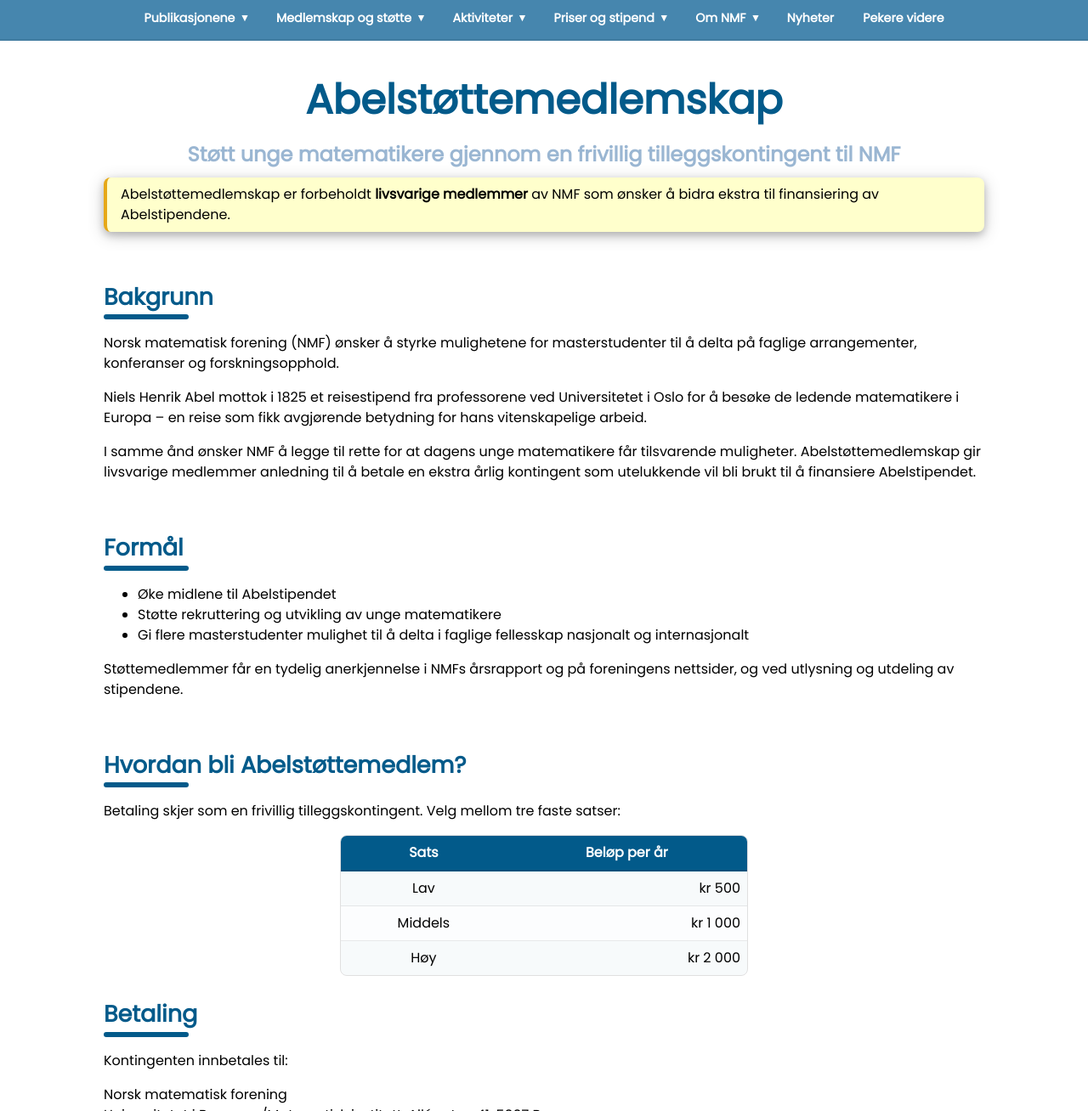
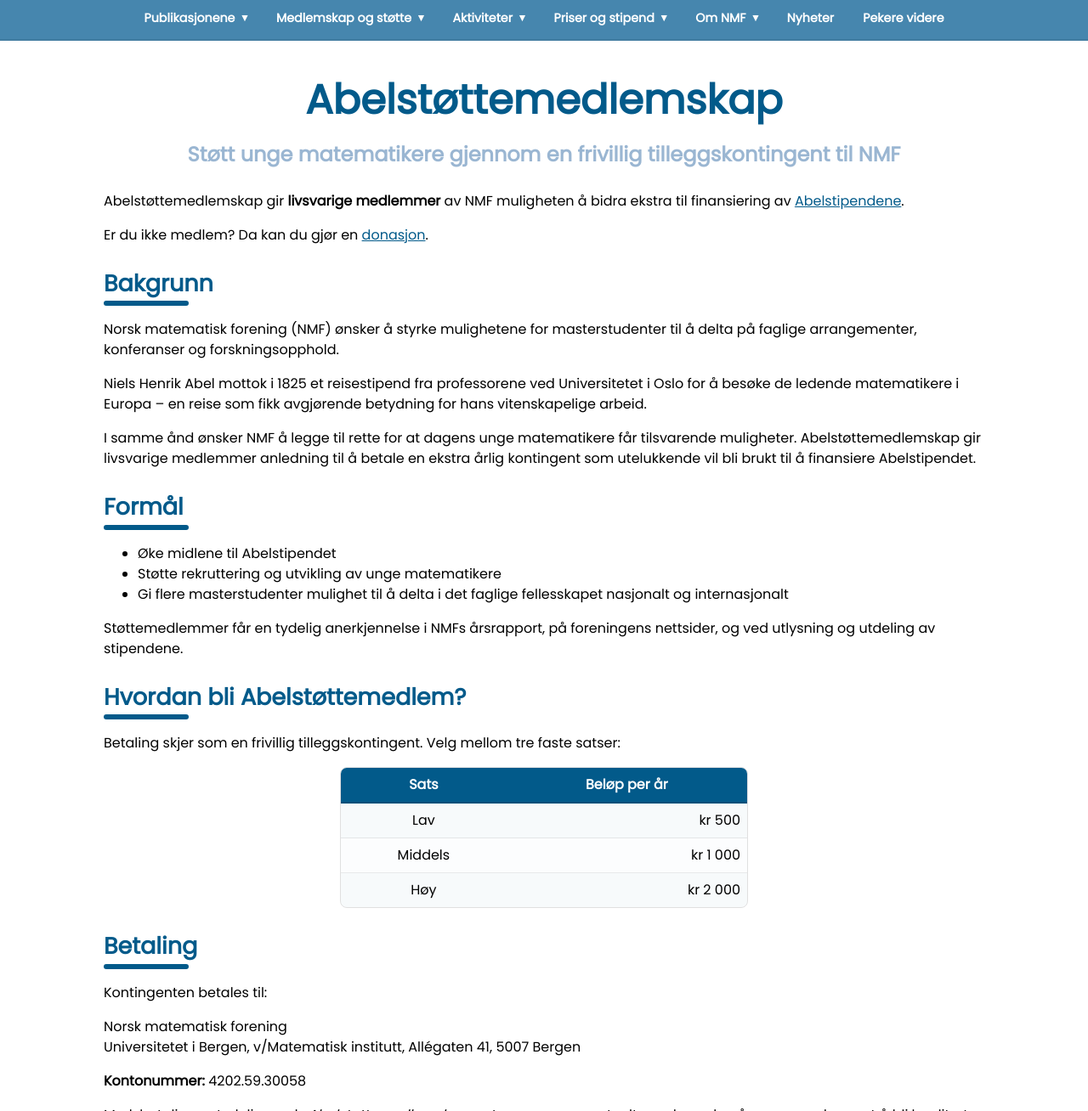
Before and after one commit to ballerin/nmf-website, a Jekyll site: the page built from _pages/abel-stottemedlemskap.html, in a window 1280 px wide and 1400 px high, cut to the strip 92-1400 px from the top of the window. Shown: the whole strip at 85% size. Built offline with Jekyll 4.4.1, drawn with Linux system fonts in a browser that asks for light colours; some of the changed text lies outside the part shown.

Commit message:
abelstottemedlemskap typos

```diff
--- a/_pages/abel-stottemedlemskap.html
+++ b/_pages/abel-stottemedlemskap.html
@@ -10,29 +10,22 @@
 %}
 
 <div class="w3-container w3-padding">
-  <div class="w3-card-4 w3-round-large w3-pale-yellow w3-padding w3-margin-bottom" style="border-left: 4px solid #e6a817;">
-    <p style="margin:0;">Abelstøttemedlemskap er forbeholdt <strong>livsvarige medlemmer</strong> av NMF som ønsker å bidra ekstra til finansiering av Abelstipendene.</p>
-  </div>
-</div>
+  <p>Abelstøttemedlemskap gir <strong>livsvarige medlemmer</strong> av NMF muligheten å bidra ekstra til finansiering av <a href="/abelstipend">Abelstipendene</a>.</p>
+  <p>Er du ikke medlem? Da kan du gjør en <a href="/donasjon">donasjon</a>.</p>
 
-<div class="w3-container w3-padding">
   {% include section_heading.html level="h3" title="Bakgrunn" id="bakgrunn" %}
   <p>Norsk matematisk forening (NMF) ønsker å styrke mulighetene for masterstudenter til å delta på faglige arrangementer, konferanser og forskningsopphold.</p>
   <p>Niels Henrik Abel mottok i 1825 et reisestipend fra professorene ved Universitetet i Oslo for å besøke de ledende matematikere i Europa – en reise som fikk avgjørende betydning for hans vitenskapelige arbeid.</p>
   <p>I samme ånd ønsker NMF å legge til rette for at dagens unge matematikere får tilsvarende muligheter. Abelstøttemedlemskap gir livsvarige medlemmer anledning til å betale en ekstra årlig kontingent som utelukkende vil bli brukt til å finansiere Abelstipendet.</p>
-</div>
 
-<div class="w3-container w3-padding">
   {% include section_heading.html level="h3" title="Formål" id="formal" %}
   <ul>
     <li>Øke midlene til Abelstipendet</li>
     <li>Støtte rekruttering og utvikling av unge matematikere</li>
-    <li>Gi flere masterstudenter mulighet til å delta i faglige fellesskap nasjonalt og internasjonalt</li>
+    <li>Gi flere masterstudenter mulighet til å delta i det faglige fellesskapet nasjonalt og internasjonalt</li>
   </ul>
-  <p>Støttemedlemmer får en tydelig anerkjennelse i NMFs årsrapport og på foreningens nettsider, og ved utlysning og utdeling av stipendene.</p>
-</div>
+  <p>Støttemedlemmer får en tydelig anerkjennelse i NMFs årsrapport, på foreningens nettsider, og ved utlysning og utdeling av stipendene.</p>
 
-<div class="w3-container w3-padding">
   {% include section_heading.html level="h3" title="Hvordan bli Abelstøttemedlem?" id="bli-stoettemedlem" %}
   <p>Betaling skjer som en frivillig tilleggskontingent. Velg mellom tre faste satser:</p>
 
@@ -60,13 +53,13 @@
   </table>
 
   {% include section_heading.html level="h3" title="Betaling" id="betaling" %}
-  <p>Kontingenten innbetales til:</p>
+  <p>Kontingenten betales til:</p>
   <p>
     Norsk matematisk forening<br>
     Universitetet i Bergen, v/Matematisk institutt, Allégaten 41, 5007 Bergen
   </p>
   <p><b>Kontonummer:</b> 4202.59.30058</p>
-  <p>Merk betalingen tydelig med <em>«Abelstøttemedlemskap»</em>, navn og eventuelt om du ønsker å reservere deg mot å bli kreditert for ditt bidrag.</p>
+  <p>Merk betalingen tydelig med <em>«Abelstøttemedlemskap, sats, navn»</em> og eventuelt om du ønsker å reservere deg mot å bli kreditert for ditt bidrag.</p>
 
   {% include section_heading.html level="h3" title="Kontakt" id="kontakt" %}
   <p>Spørsmål om Abelstøttemedlemskap kan rettes til <a href="mailto:nmf@matematikkforeningen.no">nmf@matematikkforeningen.no</a>.</p>
```
